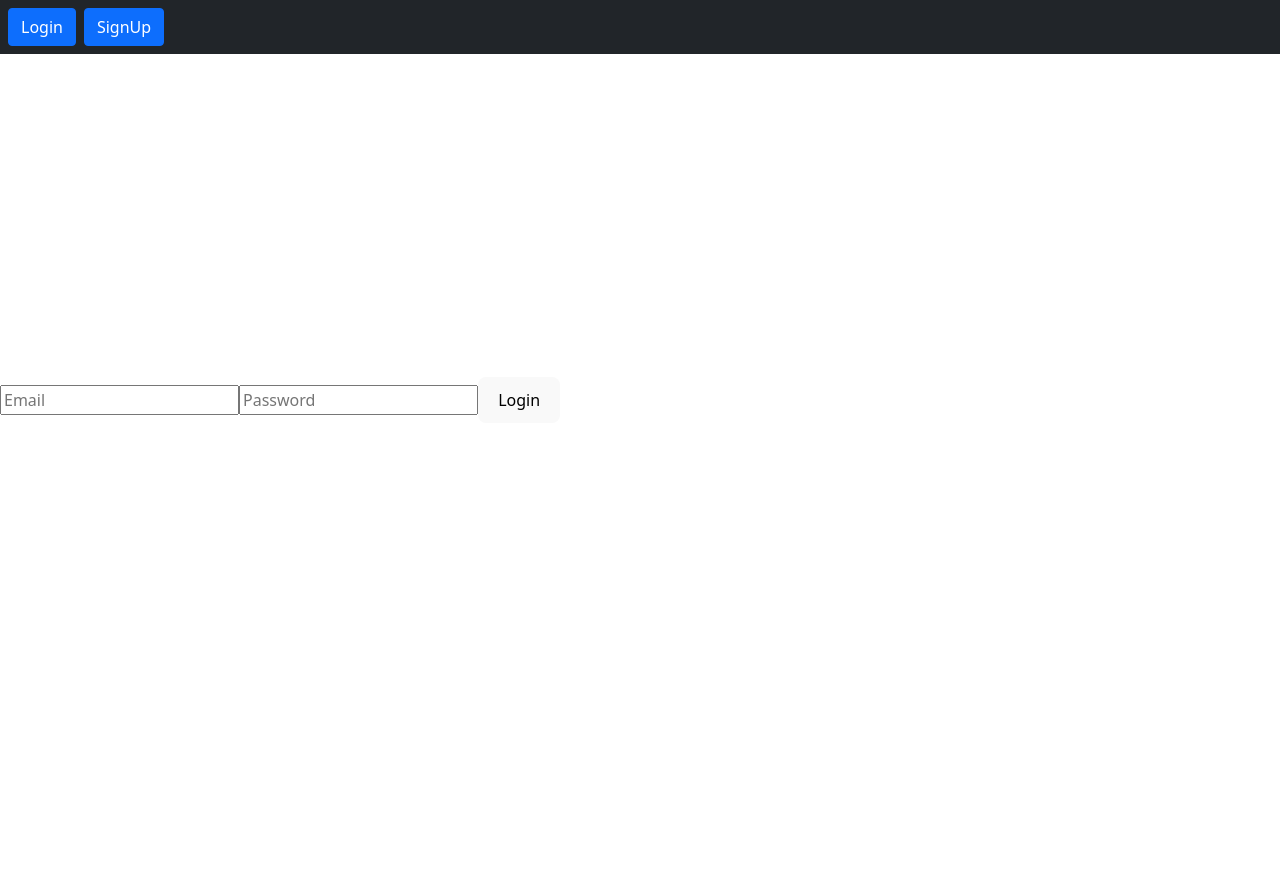
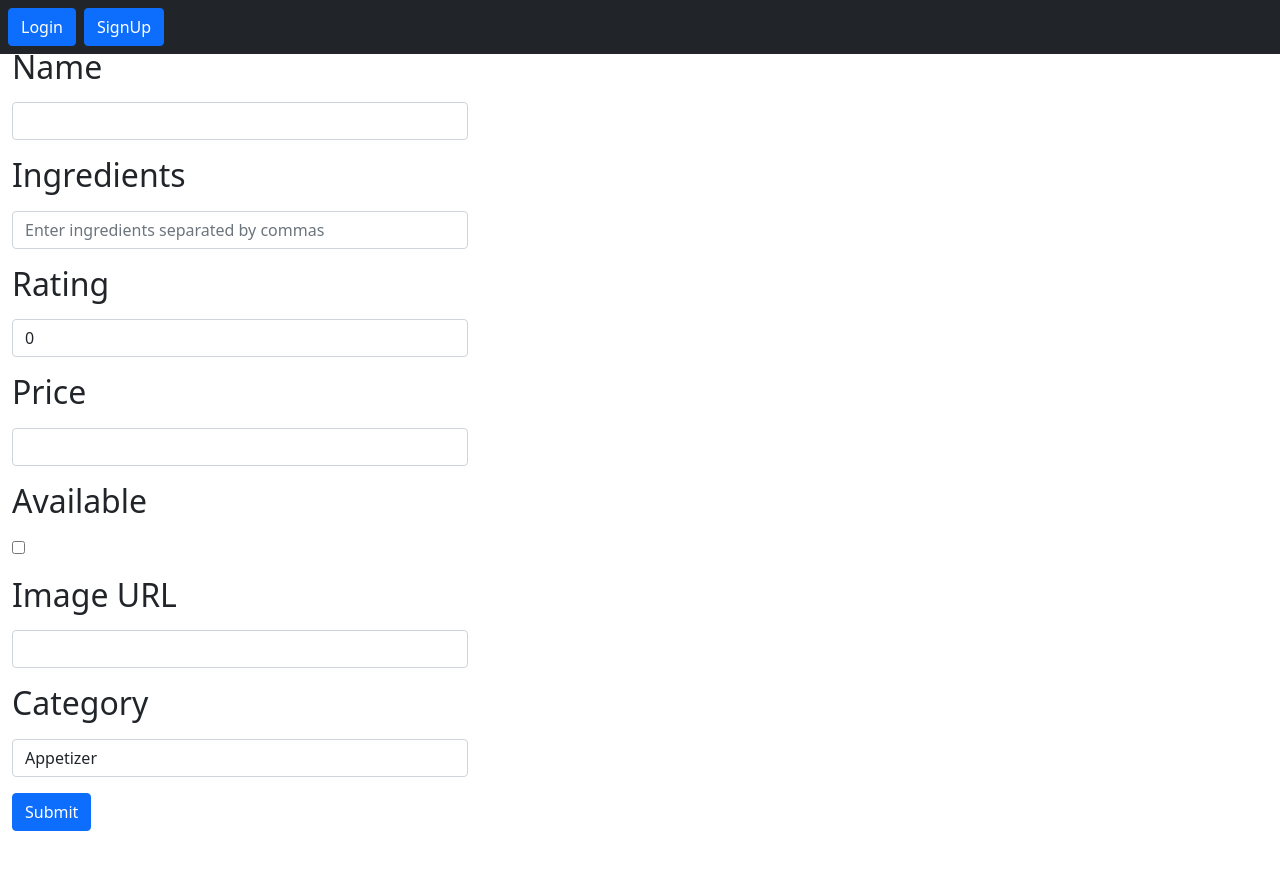
Before and after one commit to abdullahasif07/restaurant, a React (Vite) app: page /menuform in a window 1280 px wide. Before the commit this address led to /login. Shown: the top 870 px of the page. Before the commit the page ends 800 px from the top, so only its background shows below. Built offline with nearby package versions, Linux system fonts and the light colour scheme.

Commit message:
add Menu item (done). update and delete (pending).

```diff
--- a/components/AdminDashboard.jsx
+++ b/components/AdminDashboard.jsx
@@ -1,12 +1,26 @@
 // components/AdminDashboard.js
 
-import React from 'react';
+import React, { useState } from "react";
+import { useNavigate } from "react-router-dom";
+import Menu from "./Menu";
 
 function AdminDashboard() {
+  const navi = useNavigate();
+  const [viewMenu, setViewMenu] = useState(false);
+
+
+  const toggleViewMenu = () => {
+    const temp = !viewMenu;
+    setViewMenu(temp);
+  };
+
   return (
+    <>
       <div className="admin-dashboard">
         <h1>Admin Dashboard</h1>
 
+        {!viewMenu && (
+          <>
             <section className="user-management">
               <h2>User Management</h2>
               <button>View All Users</button>
@@ -26,7 +40,22 @@ function AdminDashboard() {
               <button>Change Admin Password</button>
               <button>Update System Settings</button>
             </section>
+          </>
+        )}
+
+        <button onClick={toggleViewMenu}>
+          {!viewMenu ? `Menu Settings` : "Go Back"}
+        </button>
+
+        {viewMenu && (
+          <section className="menu-settings">
+            <h2>Menu Settings</h2>
+            <button onClick={() => navi("/menuform")}>Add Item</button>
+            <Menu/>
+          </section>
+        )}
       </div>
+    </>
   );
 }
 
--- /dev/null
+++ b/components/Menu.jsx
@@ -0,0 +1,42 @@
+import React, { useContext, useState, useEffect } from "react";
+import MenuContext from "../context/menu/CreateContext";
+import MenuItem from "./MenuItem";
+
+const Menu = () => {
+  const role = localStorage.getItem("role");
+  const { getItems } = useContext(MenuContext);
+  const [items, setItems] = useState([]); // State to hold menu items
+  const [loading, setLoading] = useState(true); // State to indicate loading
+
+  useEffect(() => {
+    const fetchItems = async () => {
+      try {
+        const fetchedItems = await getItems(); // Fetch items from context
+        setItems(fetchedItems); // Set the items in state
+      } catch (error) {
+        console.error("Error fetching items:", error);
+      } finally {
+        setLoading(false); // Set loading to false once fetch is complete
+      }
+    };
+
+    fetchItems(); // Call the async function to fetch items
+  }, [getItems]); // Dependency array ensures this runs once on mount
+
+  if (loading) {
+    return <div>Loading...</div>; // Show a loading indicator while fetching data
+  }
+
+  return (
+    <div className="container my-3">
+      <h1>Menu</h1>
+      <div className="row">
+        {items.map((item) => (
+          <MenuItem key={item._id} item={item} />
+        ))}
+      </div>
+    </div>
+  );
+};
+
+export default Menu;
--- /dev/null
+++ b/components/MenuForm.jsx
@@ -0,0 +1,128 @@
+import React, { useContext, useState } from "react";
+import MenuContext from "../context/menu/CreateContext";
+
+const MenuForm = () => {
+  const { addItem } = useContext(MenuContext);
+  const [menuData, setMenuData] = useState({
+    name: "",
+    ingredients: "",
+    rating: 0,
+    price: "",
+    available: false,
+    image: "",
+    category: "appetizer",
+  });
+
+  const changeHandler = (e) => {
+    const { name, value, type, checked } = e.target;
+    setMenuData({
+      ...menuData,
+      [name]: type === "checkbox" ? checked : value,
+    });
+  };
+
+  const submitHandler = (e) => {
+    e.preventDefault();
+    console.log(menuData);
+    addItem(menuData);
+  };
+
+  return (
+    <div className="container my-5" style={{width:'30rem'}}>
+      <form onSubmit={submitHandler}>
+        <div className="mb-3">
+          <h2 className="form-label my-3">Name</h2>
+          <input
+            type="text"
+            className="form-control"
+            id="name"
+            name="name"
+            value={menuData.name}
+            onChange={changeHandler}
+            required
+          />
+
+          <h2 className="form-label my-3">Ingredients</h2>
+          <input
+            type="text"
+            className="form-control"
+            id="ingredients"
+            name="ingredients"
+            value={menuData.ingredients}
+            onChange={changeHandler}
+            placeholder="Enter ingredients separated by commas"
+            required
+          />
+
+          <h2 className="form-label my-3">Rating</h2>
+          <input
+            type="number"
+            className="form-control"
+            id="rating"
+            name="rating"
+            value={menuData.rating}
+            onChange={changeHandler}
+            min="0"
+            max="5"
+            step="0.1"
+            required
+          />
+
+          <h2 className="form-label my-3">Price</h2>
+          <input
+            type="number"
+            className="form-control"
+            id="price"
+            name="price"
+            value={menuData.price}
+            onChange={changeHandler}
+            min="0"
+            step="0.01"
+            required
+          />
+
+          <h2 className="form-label my-3">Available</h2>
+          <input
+            type="checkbox"
+            id="available"
+            name="available"
+            checked={menuData.available}
+            onChange={changeHandler}
+          />
+
+          <h2 className="form-label my-3">Image URL</h2>
+          <input
+            //type="url"
+            className="form-control"
+            id="image"
+            name="image"
+            value={menuData.image}
+            onChange={changeHandler}
+            required
+          />
+
+          <h2 className="form-label my-3">Category</h2>
+          <select
+            className="form-control"
+            id="category"
+            name="category"
+            value={menuData.category}
+            onChange={changeHandler}
+            required
+          >
+            <option value="appetizer">Appetizer</option>
+            <option value="main course">Main Course</option>
+            <option value="dessert">Dessert</option>
+            <option value="beverage">Beverage</option>
+          </select>
+        </div>
+
+        <button type="submit" className="btn btn-primary">
+          Submit
+        </button>
+      </form>
+    </div>
+  );
+};
+
+export default MenuForm;
--- /dev/null
+++ b/components/MenuItem.jsx
@@ -0,0 +1,24 @@
+import React, { useContext } from "react";
+import MenuContext from "../context/menu/CreateContext";
+
+const MenuItem = (props) => {
+    let {deleteItem} = useContext(MenuContext);
+    console.log(props.item)
+    return (
+      <div className="col-md-3 my-3">
+        <div className="card" >
+          <div className="card-body">
+            <h5 className="card-title">{props.item.name}</h5>
+            <p className="card-text">
+              {props.item.price}
+
+            </p>
+            {/* {<i className="fa-solid fa-trash mx-3" onClick={()=>{deleteItem(props.item._id);}}></i>} */}
+            {/* {<i className="fa-solid fa-pen-to-square" onClick={()=>{props.updateNote(props.note);}}></i>} */}
+          </div>
+        </div>
+      </div>
+    );
+};
+
+export default MenuItem;
--- a/components/Navbar.jsx
+++ b/components/Navbar.jsx
@@ -14,6 +14,8 @@ function Navbar() {
     signOut();
     alert('logged out Successfully');
   }
+
+  const dashboardType = '/' + localStorage.getItem('role');
   return (
     <nav className="navbar navbar-expand-lg navbar-dark bg-dark fixed-top">
       <div >
@@ -29,18 +31,18 @@ function Navbar() {
           <span className="navbar-toggler-icon"></span>
         </button>
         <div className="collapse navbar-collapse" id="navbarSupportedContent">
-          {/* <ul className="navbar-nav me-auto mb-2 mb-lg-0">
-            {<li className="nav-item">
-                 <Link className={`nav-link ${location.pathname === '/' ? "active" : ""}`} aria-current="page" to="/">
+          {localStorage.getItem('role') && <ul className="navbar-nav me-auto mb-2 mb-lg-0">
+            <li className="nav-item">
+              <Link className={`nav-link`} aria-current="page" to={dashboardType}>
                 Home
               </Link>
             </li>
             <li className="nav-item">
-              <Link className={`nav-link ${location.pathname === '/about' ? "active" : ""}`} to="/about">
-                About
+              <Link className={`nav-link`} to={dashboardType}>
+                Menu
               </Link>
             </li>
-          </ul>} */}
+          </ul>}
           <ul className="navbar-nav ms-auto mb-2 mb-lg-0">
             <li className="nav-item">
               <Link className={`btn btn-primary mx-2 ${logged?'d-none':''}`} to="/login">
--- /dev/null
+++ b/context/menu/CreateContext.js
@@ -0,0 +1,5 @@
+import { createContext } from "react";
+
+const MenuContext = createContext();
+
+export default MenuContext;
--- /dev/null
+++ b/context/menu/MenuState.jsx
@@ -0,0 +1,74 @@
+import { useNavigate } from "react-router-dom";
+import MenuContext from "./CreateContext"
+
+
+const MenuState = (props)=>{
+    const navi = useNavigate();
+
+    const addItem = async (details) =>{
+        try {
+            const response = await fetch('http://localhost:5000/api/admin/menu/additem', {
+                method: 'POST',
+                headers: {
+                  'Content-Type': 'application/json',
+                  'auth-token':localStorage.getItem('auth-token')
+                },
+                body: JSON.stringify(details),
+
+              });
+
+              const res = await response.json();
+
+              if (res.success) {
+                alert('item added');
+                navi('/admin-dashboard');
+                return true;
+              }
+        } catch (error) {
+            console.log(error);
+            return false;
+        }
+    }
+
+    const deleteItem = () => {
+
+    }
+
+    const getItems = async () => {
+
+            const authToken = localStorage.getItem('auth-token');
+            const myHeaders = new Headers();
+            myHeaders.append("Content-Type", "application/json");
+            myHeaders.append("auth-token", authToken);
+
+
+            try {
+                const response = await fetch("http://localhost:5000/api/admin/menu/getitems", {
+                  method: "GET",
+                  headers: myHeaders,
+                });
+
+
+                const n = await response.json();
+                if(n.success){
+                    return n.items;
+                }else{
+                  //console.log(n);
+                }
+
+            } catch (error) {
+                console.log(error);
+                res.status(500).json('internal server error');
+            }
+
+    }
+
+
+    return(
+        <MenuContext.Provider value={{ addItem, getItems }}>
+            {props.children}
+        </MenuContext.Provider>
+    )
+    }
+
+export default MenuState
--- a/context/user/UserState.jsx
+++ b/context/user/UserState.jsx
@@ -17,10 +17,11 @@ const UserState = (props) => {
       });
 
       const res = await response.json();
-      console.log(res)
+      //console.log(res)
 
       if (res.success) {
         localStorage.setItem('auth-token', res.token);
+        localStorage.setItem('logged', 'true');
         localStorage.setItem('role', res.role); // Store user role
 
         // Redirect based on role
@@ -35,7 +36,7 @@ const UserState = (props) => {
         return false;
       }
     } catch (error) {
-      console.error('Error during login:', error);
+      //console.error('Error during login:', error);
       alert('An error occurred during login');
       return false;
     }
@@ -46,7 +47,7 @@ const UserState = (props) => {
 
 const signUpUser = async (credentials) => {
 
-  console.log("Payload sent:", JSON.stringify(credentials));
+  //console.log("Payload sent:", JSON.stringify(credentials));
 
   try {
 
@@ -59,7 +60,7 @@ const signUpUser = async (credentials) => {
     });
 
     if (!response.ok) {
-      throw new Error('Network response was not ok');
+      throw await response.json();
     }
 
     const authToken = await response.json();
@@ -71,8 +72,8 @@ const signUpUser = async (credentials) => {
       alert('Sign up unsuccessful');
     }
   } catch (error) {
-    console.error('Error during sign up:', error);
-    alert('An error occurred during sign up');
+    //console.error('Error during sign up:', error);
+    alert(error.error);
   }
 };
 
@@ -80,6 +81,8 @@ const signUpUser = async (credentials) => {
   const signOut = () => {
     localStorage.removeItem('auth-token');
     localStorage.removeItem('role');
+    localStorage.setItem('logged', 'false');
+
     navigate('/login'); // Redirect to login page after logout
   };
 
--- a/index.html
+++ b/index.html
@@ -5,6 +5,7 @@
     <link rel="icon" type="image/svg+xml" href="/vite.svg" />
     <meta name="viewport" content="width=device-width, initial-scale=1.0" />
     <link href="https://cdn.jsdelivr.net/npm/bootstrap@5.0.2/dist/css/bootstrap.min.css" rel="stylesheet" integrity="sha384-EVSTQN3/azprG1Anm3QDgpJLIm9Nao0Yz1ztcQTwFspd3yD65VohhpuuCOmLASjC" crossorigin="anonymous">
+    <link rel="stylesheet" href="https://cdnjs.cloudflare.com/ajax/libs/font-awesome/6.6.0/css/all.min.css" integrity="sha512-Kc323vGBEqzTmouAECnVceyQqyqdsSiqLQISBL29aUW4U/M7pSPA/gEUZQqv1cwx4OnYxTxve5UMg5GT6L4JJg==" crossorigin="anonymous" referrerpolicy="no-referrer" />
 
     <title>Vite + React</title>
   </head>
--- a/src/App.jsx
+++ b/src/App.jsx
@@ -8,6 +8,7 @@ import AdminDashboard from '../components/AdminDashboard';
 import UserDashboard from '../components/UserDashboard';
 import ProtectedRoute from '../components/ProtectedRoute';
 import Navbar from '../components/Navbar'; // Ensure Navbar is imported
+import MenuForm from '../components/MenuForm';
 
 function App() {
   return (
@@ -16,6 +17,7 @@ function App() {
       <Routes>
         <Route path="/login" element={<Login />} />
         <Route path="/signup" element={<Signup />} />
+        <Route path="/menuform" element={<MenuForm />} />
         <Route element={<ProtectedRoute role="admin" />}>
           <Route path="/admin-dashboard" element={<AdminDashboard />} />
         </Route>
--- a/src/main.jsx
+++ b/src/main.jsx
@@ -4,12 +4,15 @@ import App from './App.jsx';
 import './index.css';
 import { BrowserRouter } from 'react-router-dom';
 import UserState from '../context/user/UserState.jsx'; // Ensure correct relative path
+import MenuState from '../context/menu/MenuState.jsx';
 
 ReactDOM.createRoot(document.getElementById('root')).render(
   <React.StrictMode>
     <BrowserRouter>
       <UserState>
+      <MenuState>
         <App />
+      </MenuState>
       </UserState>
     </BrowserRouter>
   </React.StrictMode>
```
Lines whose indentation alone changed are shown as unchanged.
